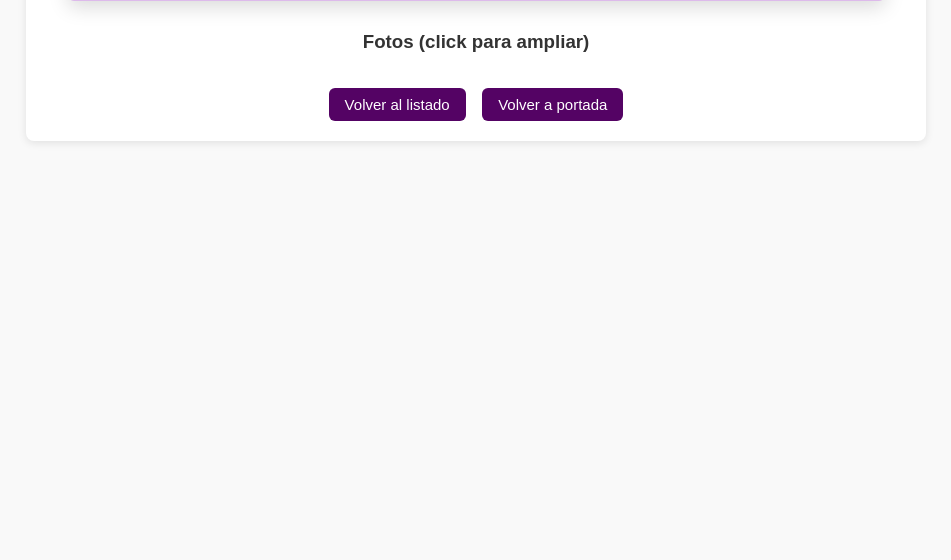
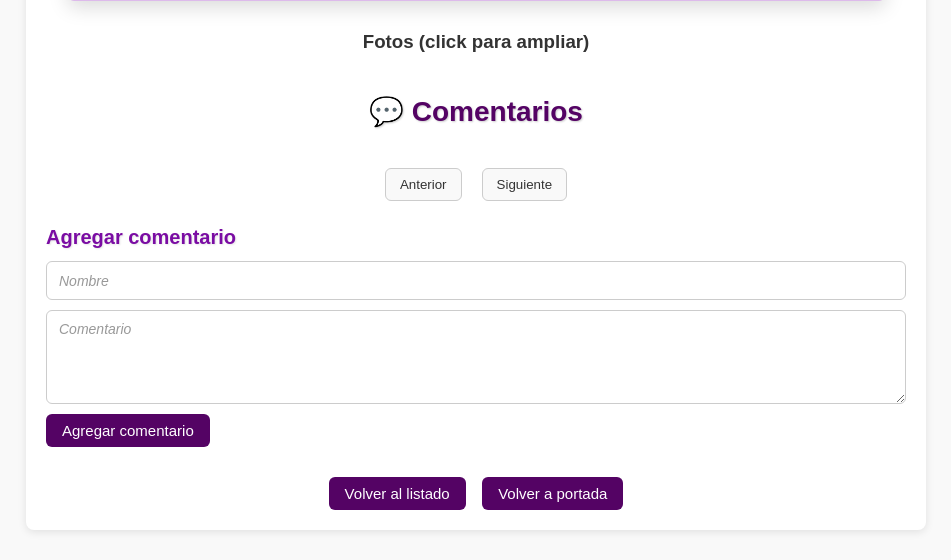
Before and after one commit to mariaemg/desarrollo_web_maria_moya, a Flask app: template templates/informacion-adopcion.html in a window 1280 px wide. Shown: the part 453-1013 px from the top of the page, without its empty margins (164-1115 px from the left). Before the commit the page ends 596 px from the top, so only its background shows below. Run offline with Flask 3, Linux system fonts and the light colour scheme; the template is opened without the code that fills it, so the values that code supplies are empty.

Commit message:
Entrega de Tarea 3

```diff
--- a/app.py
+++ b/app.py
@@ -1,9 +1,11 @@
 import os
 import hashlib
 from datetime import datetime
-from flask import Flask, render_template, request, redirect, url_for, flash
+from flask import Flask, render_template, request, redirect, url_for, flash, make_response
 from markupsafe import escape
 from werkzeug.utils import secure_filename
+from sqlalchemy import func, cast, Date, extract
+from flask import jsonify
 import filetype
 
 from database import *
@@ -297,9 +299,150 @@ def create_app():
         session.close()
         return render_template("informacion-adopcion.html", aviso=aviso_data)
 
-    @app.route("/stats") # Estadísticas, por el momento estáticas
+    @app.route("/comentario/<int:aviso_id>", methods=["POST"])
+    def agregar_comentario(aviso_id):
+        session = getSession()
+        data = request.get_json()
+
+        nombre = data.get("nombre", "").strip()
+        texto = data.get("texto", "").strip()
+        fecha_str = data.get("fecha")
+        fecha = datetime.fromisoformat(fecha_str) if fecha_str else datetime.now()
+        errores = []
+
+        # Validaciones usando registrar_error
+        if not nombre:
+            registrar_error("El nombre es obligatorio.", "nombre", errores)
+        elif len(nombre) < 3:
+            registrar_error("El nombre debe tener al menos 3 caracteres.", "nombre", errores)
+        elif len(nombre) > 80:
+            registrar_error("El nombre no puede superar 80 caracteres.", "nombre", errores)
+
+        if not texto:
+            registrar_error("El comentario no puede estar vacío.", "texto", errores)
+        elif len(texto) < 5:
+            registrar_error("El comentario debe tener al menos 5 caracteres.", "texto", errores)
+
+        if errores:
+            session.close()
+            # Devolver errores en JSON para el fetch
+            return jsonify({"ok": False, "errores": [msg for msg, cat in errores]}), 400
+
+
+        comentario = Comentario(nombre=nombre, texto=texto, aviso_id=aviso_id, fecha=fecha)
+        session.add(comentario)
+        session.commit()
+
+        # Guardar los datos antes de cerrar la sesión
+        comentario_data = {
+            "id": comentario.id,
+            "nombre": comentario.nombre,
+            "texto": comentario.texto,
+            "fecha": comentario.fecha.strftime("%Y-%m-%d %H:%M")
+        }
+        session.close()
+
+        return jsonify({
+            "ok": True,
+            "comentario": comentario_data})
+
+    @app.route("/comentarios/<int:aviso_id>", methods=["GET"])
+    def listar_comentarios(aviso_id):
+        session = getSession()
+        comentarios = (
+            session.query(Comentario)
+            .filter_by(aviso_id=aviso_id)
+            .order_by(Comentario.fecha.desc())
+            .all()
+        )
+        session.close()
+
+        result = [
+            {"nombre": c.nombre, "texto": c.texto, "fecha": c.fecha.strftime("%Y-%m-%d %H:%M")}
+            for c in comentarios
+        ]
+        return jsonify(result)
+
+
+    @app.route("/statsdata")  # Estadísticas dinámicas
+    def statsdata():
+        session = getSession()
+
+        # Cantidad de avisos por día
+        avisos_por_dia = (
+            session.query(
+                cast(AvisoAdopcion.fecha_ingreso, Date).label("dia"),
+                func.count(AvisoAdopcion.id).label("cantidad")
+            )
+            .group_by("dia")
+            .order_by("dia")
+            .all()
+        )
+
+        # Cantidad de avisos por tipo (Gato vs Perro)
+        tipo_counts = (
+            session.query(
+                AvisoAdopcion.tipo.label("tipo"),
+                func.count(AvisoAdopcion.id).label("cantidad")
+            )
+            .group_by(AvisoAdopcion.tipo)
+            .all()
+        )
+
+        # Cantidad de avisos por mes y tipo
+        avisos_por_mes_tipo = (
+            session.query(
+                extract("year", AvisoAdopcion.fecha_ingreso).label("anio"),
+                extract("month", AvisoAdopcion.fecha_ingreso).label("mes"),
+                AvisoAdopcion.tipo.label("tipo"),
+                func.count(AvisoAdopcion.id).label("cantidad")
+            )
+            .group_by("anio", "mes", AvisoAdopcion.tipo)
+            .order_by("anio", "mes", AvisoAdopcion.tipo)
+            .all()
+        )
+
+        session.close()
+
+        # Formatear datos para JSON
+        dias = [r.dia.strftime("%Y-%m-%d") for r in avisos_por_dia]
+        cantidades_por_dia = [r.cantidad for r in avisos_por_dia]
+
+        tipos = [r.tipo.capitalize() for r in tipo_counts]
+        cantidades_por_tipo = [r.cantidad for r in tipo_counts]
+
+        # Gráfico de barras por mes y tipo
+        meses_ordenados = sorted({(r.anio, r.mes) for r in avisos_por_mes_tipo})
+        series_barras = []
+        for tipo in ["Perro", "Gato"]:
+            data = []
+            for anio, mes in meses_ordenados:
+                encontrado = next(
+                    (r.cantidad for r in avisos_por_mes_tipo
+                    if r.tipo.capitalize() == tipo and r.anio == anio and r.mes == mes), 0
+                )
+                data.append(encontrado)
+            series_barras.append({"name": tipo, "data": data})
+
+        categorias_meses = [f"{anio}-{mes:02d}" for anio, mes in meses_ordenados]
+
+        resp = {
+            "linea": {"dias": dias, "cantidades": cantidades_por_dia},
+            "torta": {"tipos": tipos, "cantidades": cantidades_por_tipo},
+            "barras": {"categorias": categorias_meses, "series": series_barras}
+        }
+
+        response = make_response(jsonify(resp))
+        response.headers["Content-Type"] = "application/json"
+        response.headers["Cache-Control"] = "no-cache, no-store, must-revalidate"
+        return response
+
+    @app.route("/stats")
     def stats():
+        # Solo renderiza la plantilla HTML, los datos se traen por fetch desde /stats
         return render_template("estadisticas.html")
+
+
 
     return app
 
--- a/static/css/info.css
+++ b/static/css/info.css
@@ -114,3 +114,149 @@
 .photo-modal-content button:hover {
   background: #700999;
 }
+
+/* Paginación de comentarios */
+.paginacion-comentarios {
+  display: flex;
+  justify-content: center;
+  align-items: center;
+  gap: 10px;
+  margin: 20px 0;
+  font-family: 'Segoe UI', sans-serif;
+}
+
+.paginacion-comentarios button {
+  padding: 8px 14px;
+  border: 1px solid #ccc;
+  border-radius: 6px;
+  background-color: #f9f9f9;
+  color: #333;
+  cursor: pointer;
+  transition: all 0.2s ease;
+}
+
+.paginacion-comentarios button:hover:not(:disabled) {
+  background-color: #ff7b00;
+  color: white;
+  border-color: #e06e03;
+}
+
+.paginacion-comentarios button:disabled {
+  opacity: 0.6;
+  cursor: not-allowed;
+}
+
+.paginacion-comentarios #infoPagina {
+  font-size: 14px;
+  color: #444;
+  font-weight: 500;
+}
+
+
+/* Títulos de sección comentarios*/
+.comentarios-titulo {
+  text-align: center;
+  font-size: 28px;
+  color: #540364;
+  margin-bottom: 20px;
+  text-shadow: 1px 1px 2px rgba(0,0,0,0.2);
+}
+
+.agregar-comentario-titulo {
+  font-size: 20px;
+  color: #7a0ca3;
+  margin-top: 25px;
+  margin-bottom: 12px;
+  text-align: left;
+  text-shadow: 1px 1px 2px rgba(0,0,0,0.1);
+}
+
+/* Lista de comentarios */
+.comentarios-lista {
+  display: flex;
+  flex-direction: column;
+  gap: 12px;
+}
+
+/* Tarjeta de cada comentario */
+.comentario {
+  background: #f4e6f5;
+  border-left: 4px solid #540364;
+  padding: 12px 16px;
+  border-radius: 8px;
+  box-shadow: 0 2px 8px rgba(0,0,0,0.1);
+  transition: transform 0.2s ease, box-shadow 0.2s ease;
+}
+
+.comentario:hover {
+  transform: translateY(-2px);
+  box-shadow: 0 4px 12px rgba(0,0,0,0.15);
+}
+
+.comentario-header {
+  font-weight: 600;
+  color: #540364;
+  margin-bottom: 6px;
+}
+
+.comentario-texto {
+  font-size: 15px;
+  line-height: 1.4;
+  color: #333;
+}
+
+/* Formulario agregar comentario */
+.form-comentario {
+  display: flex;
+  flex-direction: column;
+  gap: 10px;
+  margin-top: 10px;
+}
+
+.form-comentario input,
+.form-comentario textarea {
+  padding: 10px 12px;
+  border-radius: 6px;
+  border: 1px solid #ccc;
+  font-size: 15px;
+  resize: vertical;
+  transition: border-color 0.2s ease, box-shadow 0.2s ease;
+}
+
+.form-comentario input:focus,
+.form-comentario textarea:focus {
+  outline: none;
+  border-color: #7a0ca3;
+  box-shadow: 0 0 5px rgba(122,12,163,0.3);
+}
+
+.form-comentario button {
+  width: fit-content;
+  padding: 8px 16px;
+  border-radius: 6px;
+  border: none;
+  background: #540364;
+  color: white;
+  font-size: 15px;
+  cursor: pointer;
+  transition: background 0.2s ease;
+}
+
+.form-comentario button:hover {
+  background: #700999;
+}
+
+/* Mensajes de error */
+.comentarios-errores {
+  color: red;
+  font-size: 14px;
+  margin-top: 4px;
+}
+
+.form-comentario input::placeholder,
+.form-comentario textarea::placeholder {
+  font-family: 'Arial', Helvetica, sans-serif;
+  color: #999;
+  font-style: italic;
+  font-size: 14px;
+}
--- /dev/null
+++ b/static/js/info-adopcion.js
@@ -0,0 +1,167 @@
+// Fotos y modal
+const fotos = document.querySelectorAll("#fotosGrid img");
+fotos.forEach(img => {
+  img.addEventListener("click", () => {
+    document.getElementById("fotoGrande").src = img.src;
+    document.getElementById("photoModal").style.display = "flex";
+  });
+});
+
+document.getElementById("cerrarFoto").addEventListener("click", () => {
+  document.getElementById("photoModal").style.display = "none";
+});
+
+// Navegación
+document.getElementById("btnListado").onclick = function() {
+  location.href = "/list";
+};
+document.getElementById("btnPortada").onclick = function() {
+  location.href = "/";
+};
+
+// Paginación de comentarios
+let comentarios = [];
+let paginaActual = 1;
+const comentariosPorPagina = 5;
+
+function renderComentarios() {
+  const cont = document.getElementById("comentariosList");
+  cont.innerHTML = "";
+
+  const start = (paginaActual - 1) * comentariosPorPagina;
+  const end = start + comentariosPorPagina;
+  const comentariosPagina = comentarios.slice(start, end);
+
+  if (comentarios.length === 0) {
+    cont.innerHTML = "<p>Aún no se han añadido comentarios. ¡Sé el primero!</p>";
+  } else {
+    comentariosPagina.forEach(c => {
+      const div = document.createElement("div");
+      div.className = "comentario";
+      div.innerHTML = `<strong>${c.nombre}</strong> (${c.fecha}):<br>${c.texto}`;
+      cont.appendChild(div);
+    });
+  }
+
+  // Actualizar info de página
+  const totalPaginas = Math.ceil(comentarios.length / comentariosPorPagina);
+  const info = document.getElementById("infoPagina");
+  if (info) {
+    info.textContent = `Página ${paginaActual} de ${totalPaginas || 1}`;
+  }
+
+  // Deshabilitar botones
+  const btnPrev = document.getElementById("prevPagina");
+  const btnNext = document.getElementById("nextPagina");
+  if (btnPrev) btnPrev.disabled = paginaActual === 1;
+  if (btnNext) btnNext.disabled = paginaActual === totalPaginas || totalPaginas === 0;
+}
+
+function cargarComentarios() {
+  fetch(`/comentarios/${avisoId}`)
+    .then(resp => resp.json())
+    .then(data => {
+      comentarios = data;
+      paginaActual = 1;
+      renderComentarios();
+    })
+    .catch(err => console.error("Error al cargar comentarios:", err));
+}
+
+// 🔹 Botones de paginación
+document.addEventListener("DOMContentLoaded", () => {
+  const btnPrev = document.getElementById("prevPagina");
+  const btnNext = document.getElementById("nextPagina");
+
+  if (btnPrev && btnNext) {
+    btnPrev.addEventListener("click", () => {
+      if (paginaActual > 1) {
+        paginaActual--;
+        renderComentarios();
+      }
+    });
+
+    btnNext.addEventListener("click", () => {
+      const totalPaginas = Math.ceil(comentarios.length / comentariosPorPagina);
+      if (paginaActual < totalPaginas) {
+        paginaActual++;
+        renderComentarios();
+      }
+    });
+  }
+});
+
+// Envío de nuevo comentario
+document.getElementById("formComentario").addEventListener("submit", function(e){
+  e.preventDefault();
+
+  const nombre = document.getElementById("nombre").value.trim();
+  const texto = document.getElementById("texto").value.trim();
+  const erroresDiv = document.getElementById("comentariosErrores");
+  erroresDiv.innerHTML = "";
+
+  let valido = true;
+  const errores = [];
+
+  // Validación nombre
+  if (!nombre) {
+    errores.push("El nombre es obligatorio.");
+    valido = false;
+  } else if (nombre.length < 3) {
+    errores.push("El nombre debe tener al menos 3 caracteres.");
+    valido = false;
+  } else if (nombre.length > 80) {
+    errores.push("El nombre puede tener máximo 80 caracteres.");
+    valido = false;
+  }
+
+  // Validación texto
+  if (!texto) {
+    errores.push("El comentario no puede estar vacío.");
+    valido = false;
+  } else if (texto.length < 5) {
+    errores.push("El comentario debe tener al menos 5 caracteres.");
+    valido = false;
+  }
+
+  if (!valido) {
+    erroresDiv.innerHTML = errores.join("<br>");
+    return;
+  }
+
+  // Crear fecha en formato ISO
+  const fecha = new Date();
+  const fechaISO = fecha.getFullYear() + "-" +
+                  String(fecha.getMonth() + 1).padStart(2, '0') + "-" +
+                  String(fecha.getDate()).padStart(2, '0') + "T" +
+                  String(fecha.getHours()).padStart(2, '0') + ":" +
+                  String(fecha.getMinutes()).padStart(2, '0');
+
+  fetch(`/comentario/${avisoId}`, {
+    method: "POST",
+    headers: {"Content-Type": "application/json"},
+    body: JSON.stringify({ nombre, texto, fecha: fechaISO })
+  })
+  .then(resp => {
+    if (!resp.ok) return resp.json().then(data => { throw data; });
+    return resp.json();
+  })
+  .then(data => {
+    document.getElementById("formComentario").reset();
+
+    // Insertar comentario al inicio
+    comentarios.unshift(data.comentario);
+    paginaActual = 1;
+    renderComentarios();
+  })
+  .catch(err => {
+    if (err.errores) {
+      erroresDiv.innerHTML = err.errores.join("<br>");
+    } else {
+      console.error(err);
+    }
+  });
+});
+-
+// Cargar comentarios al inicio
+cargarComentarios();
--- a/templates/informacion-adopcion.html
+++ b/templates/informacion-adopcion.html
@@ -39,6 +39,30 @@
       {% endfor %}
     </div>
 
+    <div class="comentarios">
+      <h2 class="comentarios-titulo">💬 Comentarios</h2>
+
+      <div id="comentariosList" class="comentarios-lista">
+      <!-- Aquí se listarán los comentarios vía JS -->
+      </div>
+
+      <!-- Contenedor para botones de paginación -->
+      <div id="paginacionComentarios" class="paginacion-comentarios">
+        <button id="prevPagina">Anterior</button>
+        <span id="infoPagina"></span>
+        <button id="nextPagina">Siguiente</button>
+      </div>
+
+      <h3 class="agregar-comentario-titulo">Agregar comentario</h3>
+      <form id="formComentario" action="{{ url_for('agregar_comentario', aviso_id=aviso.id) }}" method="POST" novalidate class="form-comentario">
+        <input type="text" id="nombre" placeholder="Nombre" required minlength="3" maxlength="80">
+        <textarea id="texto" placeholder="Comentario" rows="4" required minlength="5"></textarea>
+        <button type="submit">Agregar comentario</button>
+        <div id="comentariosErrores" class="comentarios-errores"></div>
+      </form>
+    </div>
+
+
     <div class="acciones">
       <button id="btnListado">Volver al listado</button>
       <button id="btnPortada">Volver a portada</button>
@@ -52,29 +76,10 @@
       <button id="cerrarFoto">Cerrar</button>
     </div>
   </div>
-
+  <!-- Referencia al JS externo -->
   <script>
-    // Hacer clic en una foto = mostrar modal
-    const fotos = document.querySelectorAll("#fotosGrid img");
-    fotos.forEach(img => {
-      img.addEventListener("click", () => {
-        document.getElementById("fotoGrande").src = img.src;
-        document.getElementById("photoModal").style.display = "flex";
-      });
-    });
-
-    // Cerrar modal
-    document.getElementById("cerrarFoto").addEventListener("click", () => {
-      document.getElementById("photoModal").style.display = "none";
-    });
-
-    // Botones de navegación
-    document.getElementById("btnListado").onclick = function() {
-        location.href = "{{ url_for('list') }}";
-    };
-    document.getElementById("btnPortada").onclick = function() {
-        location.href = "{{ url_for('index') }}";
-    };
+    const avisoId = {{ aviso.id }};  // pasar el id del aviso desde Flask
   </script>
+  <script src="{{ url_for('static', filename='js/info-adopcion.js') }}"></script>
 </body>
 </html>
```
Also changed, not shown: database.py (+17 -0 lines), static/js/form.js (+11 -6 lines), templates/estadisticas.html (+59 -10 lines).
